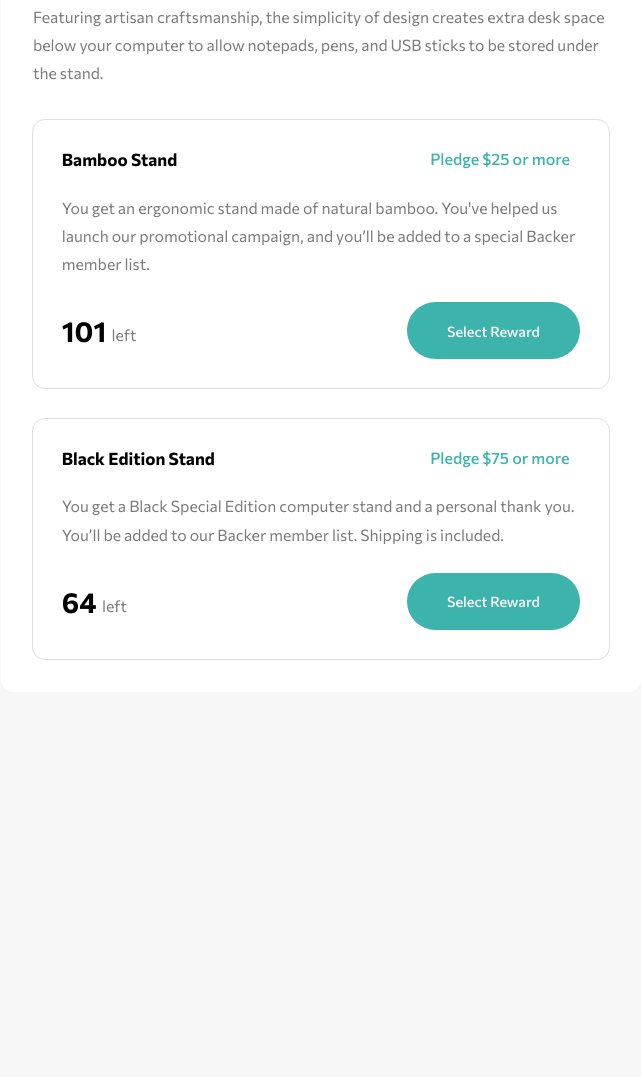
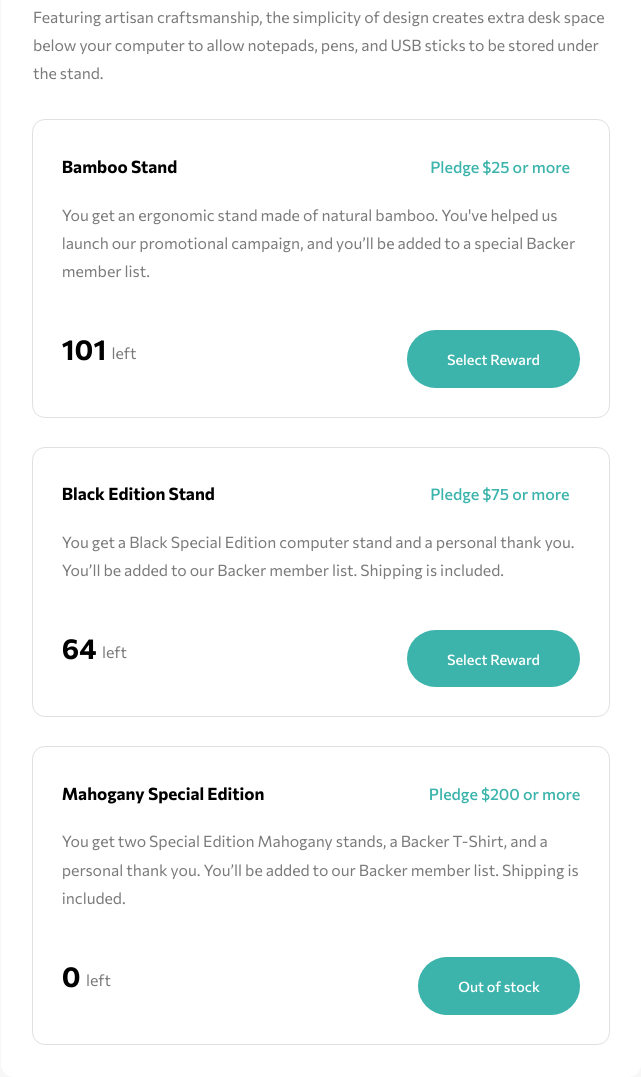
Before and after one commit to ajaythapliyal/crowdfunding-product-page-main, a website built with Parcel: page src/index.html in a window 1280 px wide. Shown: the part 1111-2188 px from the top of the page, without its empty margins (319-960 px from the left). Before the commit the page ends 1803 px from the top, so only its background shows below. Built offline with nearby package versions, Linux system fonts and the light colour scheme.

Commit message:
static cards done

```diff
--- a/src/index.html
+++ b/src/index.html
@@ -58,9 +58,9 @@
         your computer
         to allow notepads, pens, and USB sticks to be stored under the stand.</p>
       <div class="pledge-card">
-        <div class="pledge-card-inline-container">
+        <div class="pledge-card-inline-container align-items-baseline">
           <p class="text5">Bamboo Stand</p>
-          <p class="text6">Pledge $25 or more</p>
+          <p class="text6 pledge-label">Pledge $25 or more</p>
         </div>
         <p class="text4">You get an ergonomic stand made of natural bamboo. You've helped us launch our promotional
           campaign, and
@@ -71,9 +71,9 @@
         </div>
       </div>
       <div class="pledge-card card-margin-top">
-        <div class="pledge-card-inline-container">
+        <div class="pledge-card-inline-container align-items-baseline">
           <p class="text5">Black Edition Stand</p>
-          <p class="text6">Pledge $75 or more</p>
+          <p class="text6 pledge-label">Pledge $75 or more</p>
         </div>
         <p class="text4">You get a Black Special Edition computer stand and a personal thank you. You’ll be added to our
           Backer
@@ -81,6 +81,19 @@
         <div class="pledge-card-inline-container align-center">
           <p class="text1">64 <span class="text2 vertical-align-middle">left</span></p>
           <button class="btn1">Select Reward</button>
+        </div>
+      </div>
+      <div class="pledge-card card-margin-top">
+        <div class="pledge-card-inline-container align-items-baseline">
+          <p class="text5">Mahogany Special Edition</p>
+          <p class="text6 pledge-label">Pledge $200 or more</p>
+        </div>
+        <p class="text4">You get two Special Edition Mahogany stands, a Backer T-Shirt, and a personal thank you. You’ll
+          be added
+          to our Backer member list. Shipping is included.</p>
+        <div class="pledge-card-inline-container align-center">
+          <p class="text1">0 <span class="text2 vertical-align-middle">left</span></p>
+          <button class="btn1">Out of stock</button>
         </div>
       </div>
     </div>
--- a/src/scss/_util.scss
+++ b/src/scss/_util.scss
@@ -44,6 +44,10 @@
     align-items: center;
 }
 
+.align-items-baseline {
+    align-items: baseline;
+}
+
 .space-between {
     justify-content: space-between;
 }
--- a/src/scss/main.scss
+++ b/src/scss/main.scss
@@ -112,6 +112,14 @@ main {
     min-width: 150px;
 }
 
+.pledge-card-inline-container button {
+    margin-top: 1.5em;
+}
+
+.pledge-card-inline-container .pledge-label {
+    margin-top: 0.5em;
+}
+
 @media screen and (min-width: 62em) {
     .bookmark {
         border-radius: 2em;
```
